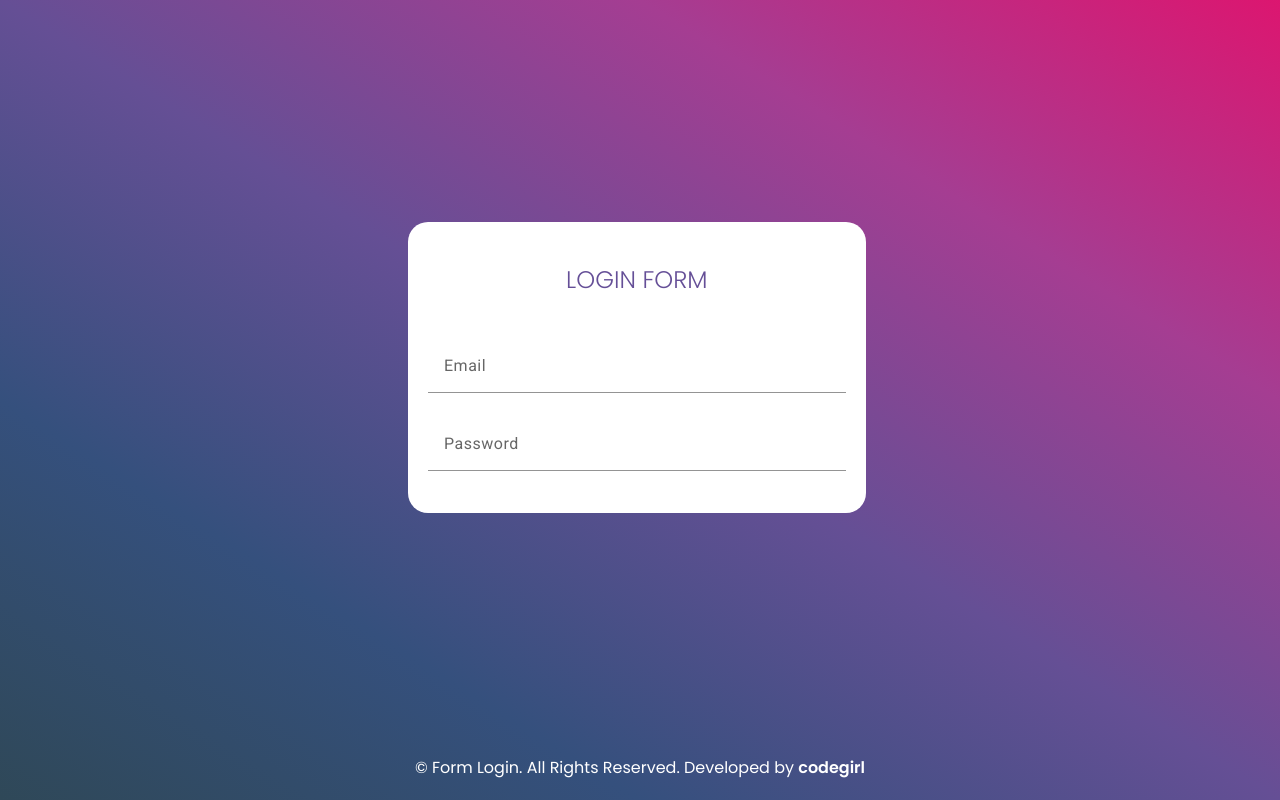
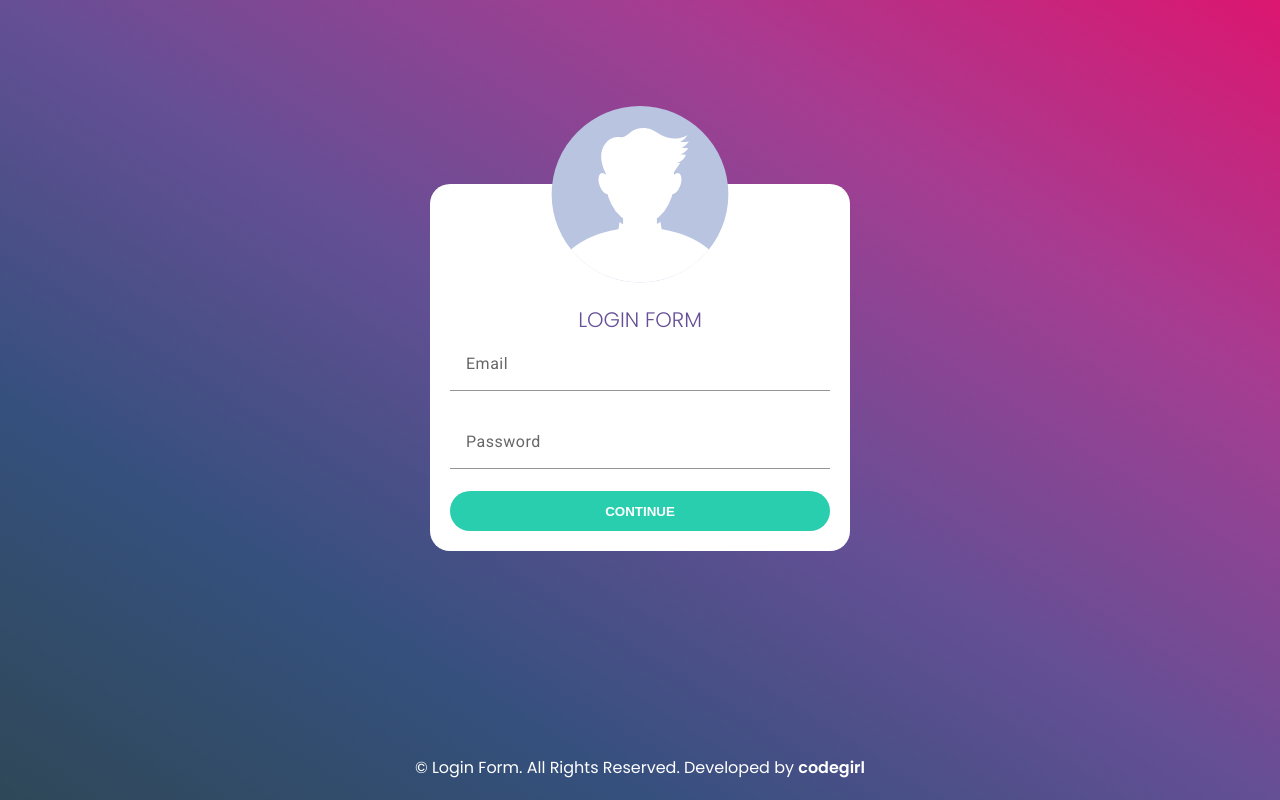
Before and after one commit to luzziromina/login, an Angular app: page /login in a window 1280 px wide. Built offline with nearby package versions, Linux system fonts and the light colour scheme.

Commit message:
Image Form

```diff
--- a/src/app/pages/login/login.component.html
+++ b/src/app/pages/login/login.component.html
@@ -1,6 +1,7 @@
-<div class="login__container" data-aos="fade" data-aos-duration="500">
+<div class="login__container">
     <main>
         <section class="login__section" data-aos="zoom-in" data-aos-duration="1000" data-aos-delay="500">
+            <img class="login__section__img" src="../../../assets/user-vector.svg" alt="User Profile Image">
             <h1>LOGIN FORM</h1>
             <form>
                 <mat-form-field class="example-full-width">
@@ -11,10 +12,11 @@
                     <mat-label>Password</mat-label>
                     <input type="password" matInput>
                 </mat-form-field>
+                <button class="login__section__btn">CONTINUE</button>
             </form>
         </section>
     </main>
     <footer>
-        <p>© Form Login. All Rights Reserved. Developed by <strong><a href="https://www.linkedin.com/in/romina-luzzi/" target="_blank" rel="Linkedin Profile">codegirl</a></strong></p>
+        <p>© Login Form. All Rights Reserved. Developed by <strong><a href="https://www.linkedin.com/in/romina-luzzi/" target="_blank" rel="Linkedin Profile">codegirl</a></strong></p>
     </footer>
 </div>
--- a/src/app/pages/login/login.component.scss
+++ b/src/app/pages/login/login.component.scss
@@ -7,19 +7,39 @@
     flex-direction: column;
     align-items: center;
     justify-content: center;
+    padding: 0 16px;
 
     main {
         flex: 1 0 auto;
         display: flex;
         align-items: center;
         .login__section{
-            width: 90%;
+            max-width: 420px;
             padding: 20px;
             border-radius: 20px;
             background-color: #FFF;
+            position: relative;
+            &__img {
+                position: absolute;
+                top: -80px;
+                left: 0;
+                right: 0;
+                margin: 0 auto;
+                width: 180px;
+            }
+
+            &__btn{
+                width: 100%;
+                border: none;
+                height: 40px;
+                border-radius: 20px;
+                background-color: #29CEAE;
+                color: #FFF;
+                font-weight: 600;
+            }
 
             h1{
-                margin: 20px 0 40px 0;
+                margin: 100px 0 0 0;
                 font-weight: 300;
                 text-align: center;
                 color: #654F97;
@@ -31,6 +51,10 @@
         padding: 20px 0;
         flex-shrink: 0;
         color: #FFF;
+        font-size: 1rem;
+        p{
+            font-size: 1rem;
+        }
         a{
             color: #FFF;
             text-decoration: none;
--- a/src/styles.scss
+++ b/src/styles.scss
@@ -3,10 +3,12 @@
 *{
     padding: 0;
     margin: 0;
+    box-sizing: border-box;
 }
 
 body{
     font-family: 'Poppins', sans-serif;
+    font-size: 14px;
 }
 
 
```
Also changed, not shown: src/assets/user-vector.svg (added).
